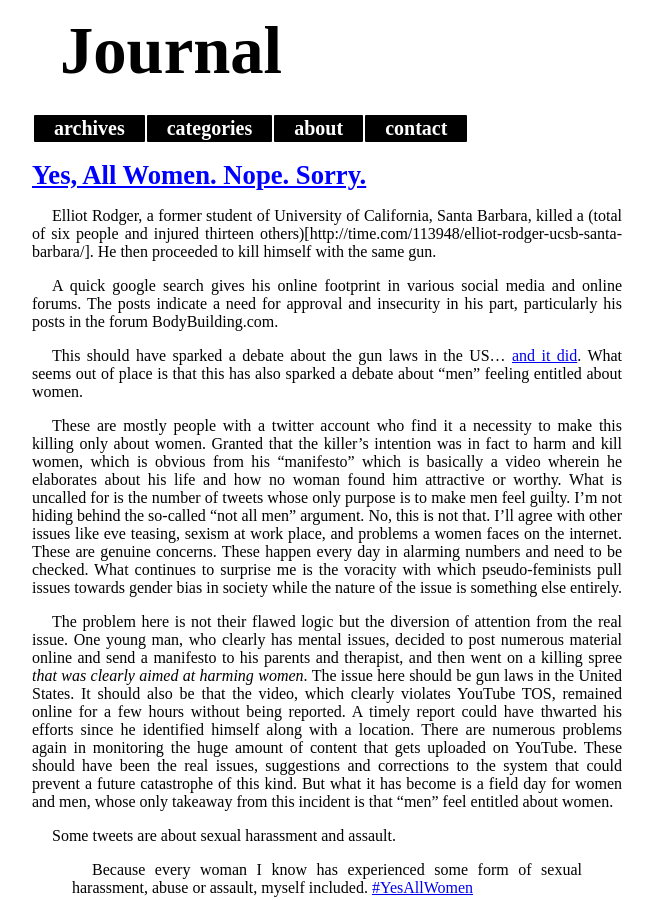
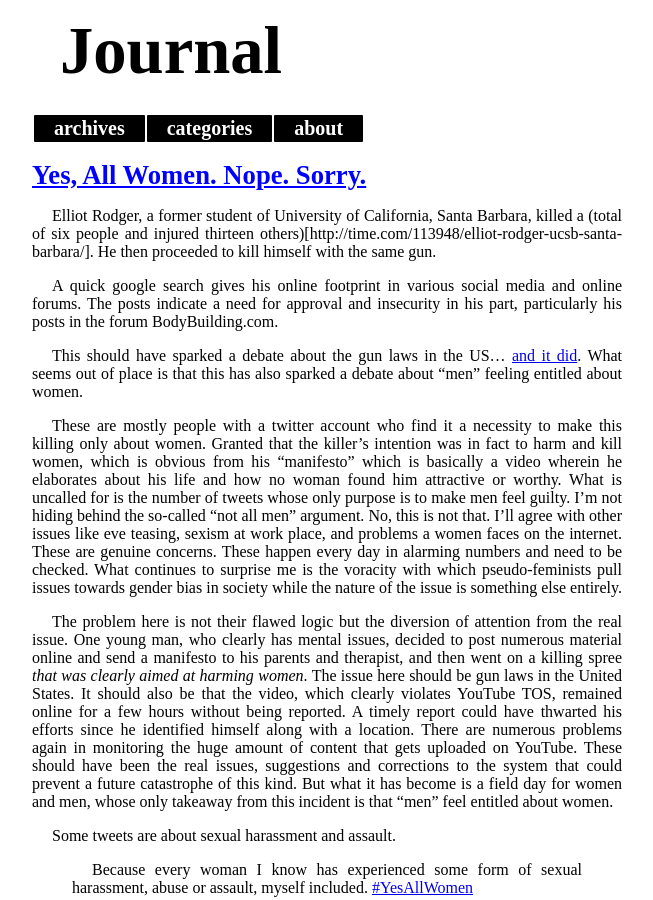
Before and after one commit to journalist/journalist.github.io, a Jekyll site: the page built from index.html, in a window 1280 px wide and 900 px high. Shown: the whole window, without its empty margins (302-955 px from the left). Built offline with Jekyll 4.4.1, drawn with Linux system fonts in a browser that asks for light colours; nearby versions of some CDN libraries; Markdown is read by kramdown in place of the engine named in the settings; the list of posts is cut into pages by our own code; comment, search, counter and statistics services are not loaded.

Commit message:
Update navbar.html

```diff
--- a/_includes/navbar.html
+++ b/_includes/navbar.html
@@ -4,7 +4,6 @@
     <td><a href="/archives">archives</a></td>
     <td><a href="/tags">categories</a></td>
     <td><a href="/about">about</a></td>
-    <td><a href="/contact">contact</a></td>
 </tr>
  </tr>
 </table>
```
